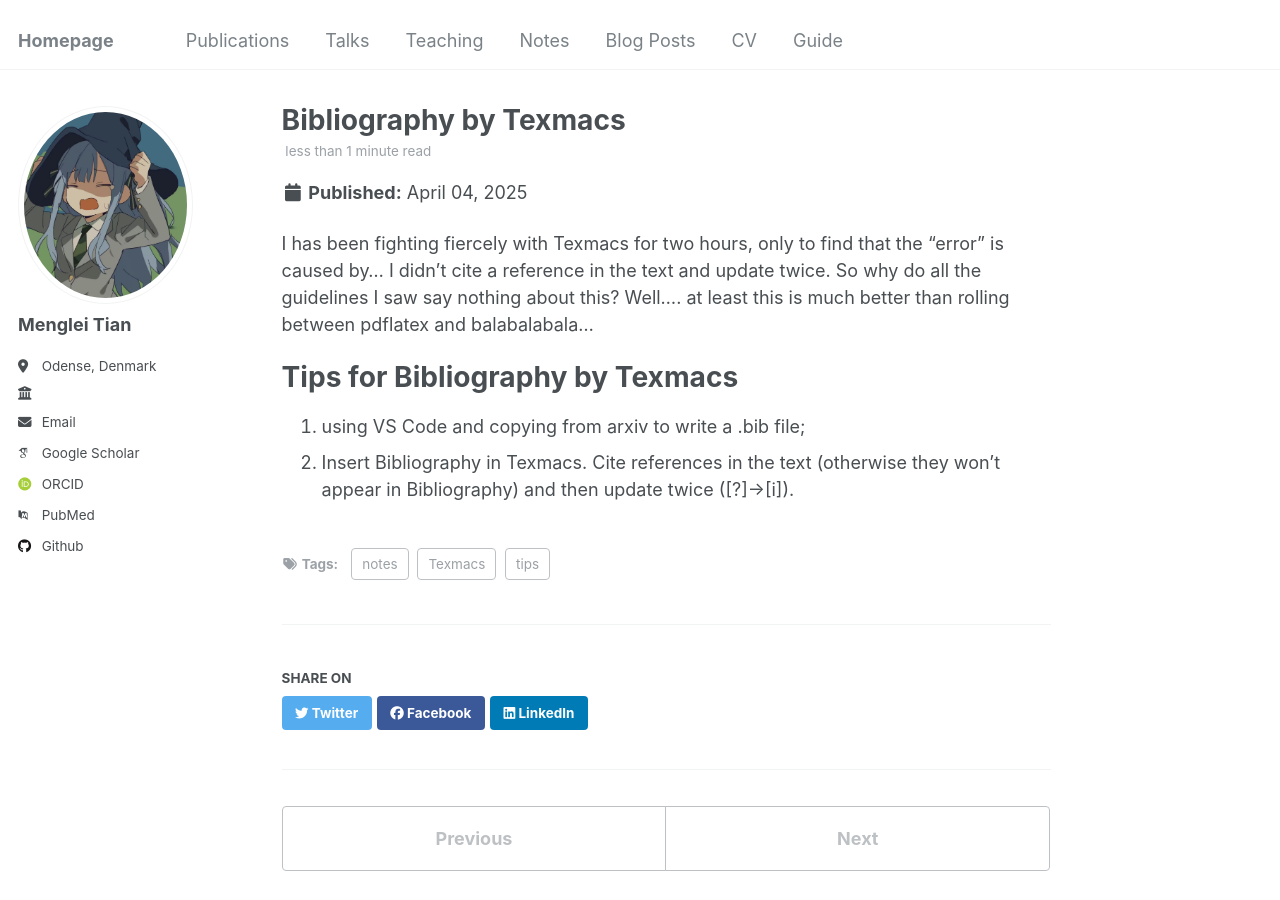
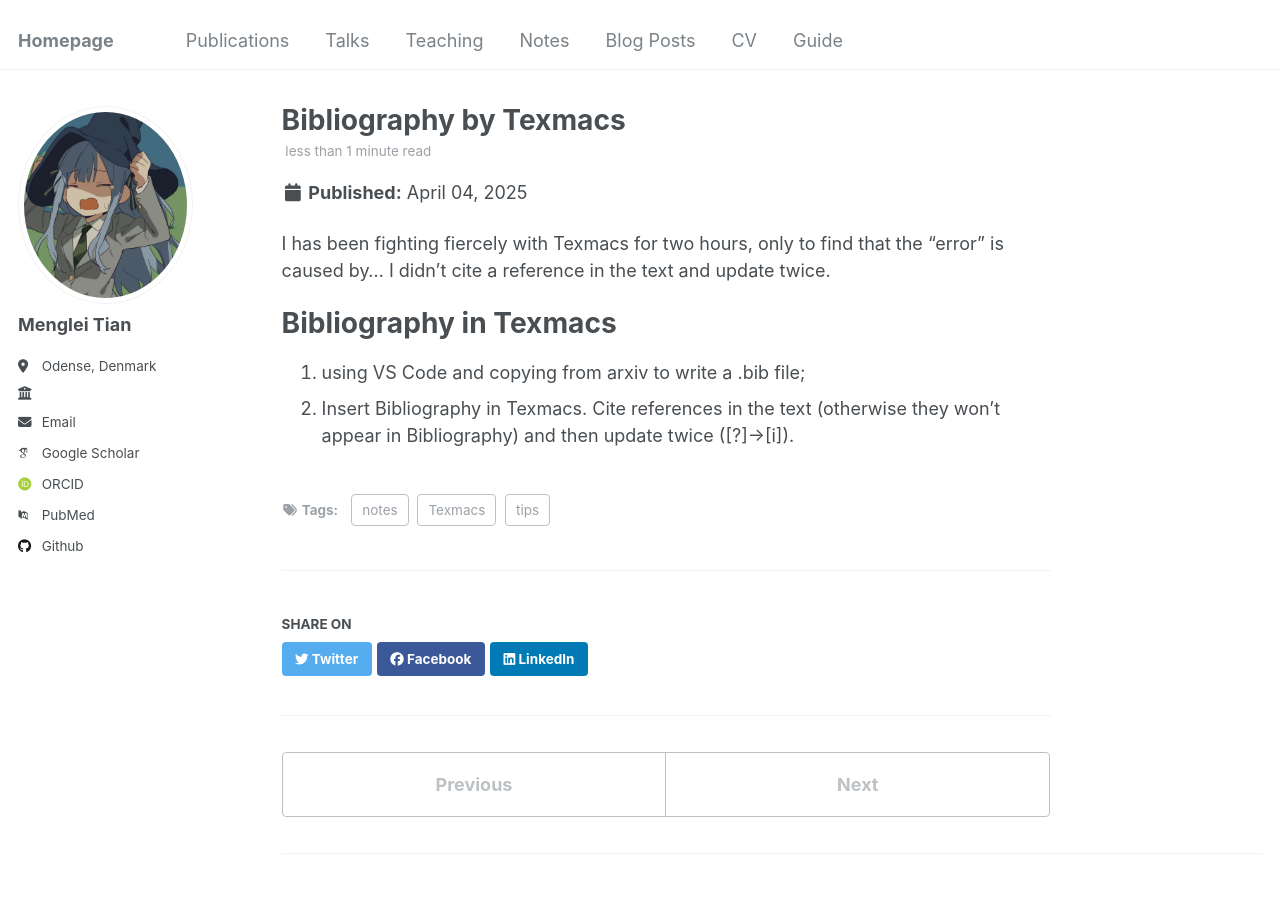
Before and after one commit to Corvus-coronoides/Menglei-Tian.github.io, a Jekyll site: the page built from _posts/2014-08-14-blog-post-3.md, in a window 1280 px wide and 900 px high. Built offline with Jekyll 4.4.1, drawn with Linux system fonts in a browser that asks for light colours; some web fonts are replaced.

Commit message:
Update 2014-08-14-blog-post-3.md

```diff
--- a/_posts/2014-08-14-blog-post-3.md
+++ b/_posts/2014-08-14-blog-post-3.md
@@ -8,9 +8,9 @@ tags:
   - tips
 ---
 
-I has been fighting fiercely with Texmacs for two hours, only to find that the "error" is caused by... I didn't cite a reference in the text and update twice. So why do all the guidelines I saw say nothing about this? Well.... at least this is much better than rolling between pdflatex and balabalabala...
+I has been fighting fiercely with Texmacs for two hours, only to find that the "error" is caused by... I didn't cite a reference in the text and update twice.
 
-Tips for Bibliography by Texmacs
+Bibliography in Texmacs
 ======
 1. using VS Code and copying from arxiv to write a .bib file;
 2. Insert Bibliography in Texmacs. Cite references in the text (otherwise they won't appear in Bibliography) and then update twice ([?]->[i]).
```
